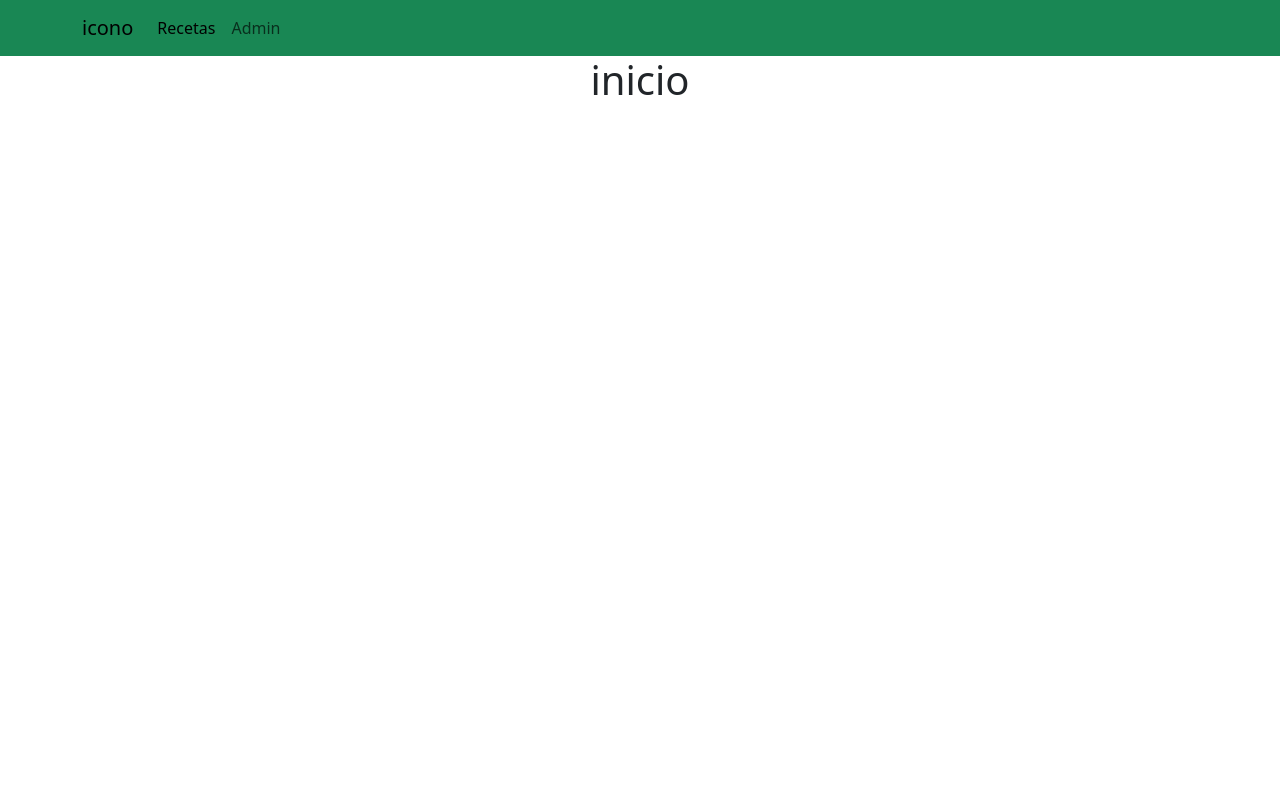
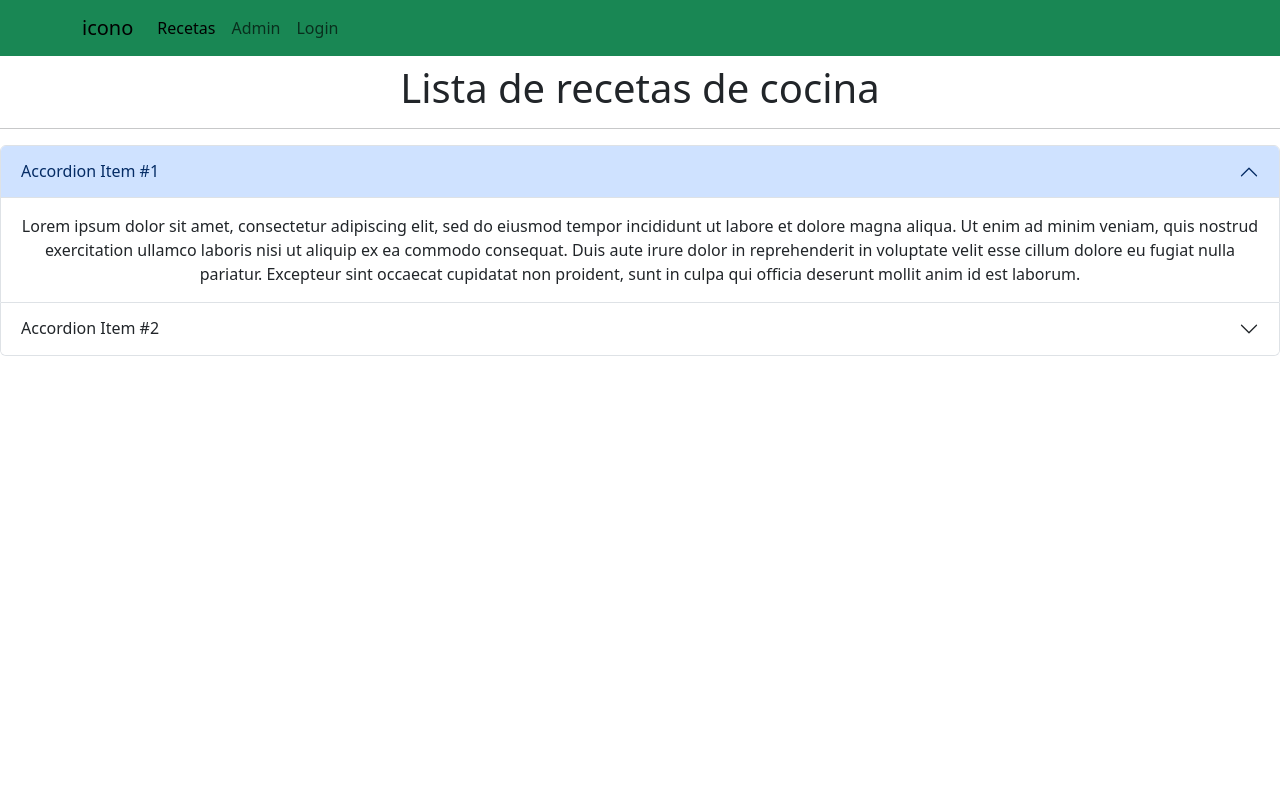
Before and after one commit to nicoleonard/TP-Frontend-BlogRecetas, a React (Vite) app: page / in a window 1280 px wide. Shown: the top 800 px of the page. Built offline with nearby package versions, Linux system fonts and the light colour scheme.

Commit message:
agregado formulario de login(robado a la profe emi)

```diff
--- a/src/App.jsx
+++ b/src/App.jsx
@@ -6,6 +6,7 @@ import Error404 from "./components/views/Error404"
 import Footer from "./components/common/Footer"
 import Menu from "./components/common/Menu"
 import { Container } from "react-bootstrap"
+import Login from "./components/views/Login"
 
 function App() {
 
@@ -15,11 +16,12 @@ function App() {
         <Container fluid="true" as="header" className="w-100">
           <Menu></Menu>
         </Container>
-        <Container fluid="true" as="main" className="min-vh-100 m-0">
+        <Container fluid="true" as="main" className="min-vh-100 m-0 w-100 text-center pt-2">
           <Routes>
             <Route exact path="/" element={<Inicio></Inicio>}></Route>
             <Route exact path="/admin" element={<Admin></Admin>}></Route>
             <Route exact path="/detalles" element={<Detalles></Detalles>}></Route>
+            <Route exact path="/Login" element={<Login></Login>}></Route>
             <Route path="*" element={<Error404></Error404>}></Route>
           </Routes>
         </Container>
--- a/src/components/common/Menu.jsx
+++ b/src/components/common/Menu.jsx
@@ -14,6 +14,7 @@ const Menu = () => {
                         <Nav className="me-auto">
                             <NavLink end to="/" className={'nav-item nav-link'}>Recetas</NavLink>
                             <NavLink end to="/admin" className={'nav-item nav-link'}>Admin</NavLink>
+                            <NavLink end to="/login" className={'nav-item nav-link'}>Login</NavLink>
                         </Nav>
                     </Navbar.Collapse>
                 </Container>
--- a/src/components/views/Inicio.jsx
+++ b/src/components/views/Inicio.jsx
@@ -1,8 +1,36 @@
+import Accordion from 'react-bootstrap/Accordion';
 
-const Inicio = ()=>{
-    return(
+const Inicio = () => {
+    return (
         <>
-        <h1>inicio</h1>
+            <h1>Lista de recetas de cocina</h1>
+            <hr></hr>
+            <Accordion defaultActiveKey="0">
+                <Accordion.Item eventKey="0">
+                    <Accordion.Header>Accordion Item #1</Accordion.Header>
+                    <Accordion.Body>
+                        Lorem ipsum dolor sit amet, consectetur adipiscing elit, sed do
+                        eiusmod tempor incididunt ut labore et dolore magna aliqua. Ut enim ad
+                        minim veniam, quis nostrud exercitation ullamco laboris nisi ut
+                        aliquip ex ea commodo consequat. Duis aute irure dolor in
+                        reprehenderit in voluptate velit esse cillum dolore eu fugiat nulla
+                        pariatur. Excepteur sint occaecat cupidatat non proident, sunt in
+                        culpa qui officia deserunt mollit anim id est laborum.
+                    </Accordion.Body>
+                </Accordion.Item>
+                <Accordion.Item eventKey="1">
+                    <Accordion.Header>Accordion Item #2</Accordion.Header>
+                    <Accordion.Body>
+                        Lorem ipsum dolor sit amet, consectetur adipiscing elit, sed do
+                        eiusmod tempor incididunt ut labore et dolore magna aliqua. Ut enim ad
+                        minim veniam, quis nostrud exercitation ullamco laboris nisi ut
+                        aliquip ex ea commodo consequat. Duis aute irure dolor in
+                        reprehenderit in voluptate velit esse cillum dolore eu fugiat nulla
+                        pariatur. Excepteur sint occaecat cupidatat non proident, sunt in
+                        culpa qui officia deserunt mollit anim id est laborum.
+                    </Accordion.Body>
+                </Accordion.Item>
+            </Accordion>
         </>
     );
 };
--- /dev/null
+++ b/src/components/views/Login.jsx
@@ -0,0 +1,35 @@
+import { Form, Button, Container, Card } from "react-bootstrap";
+
+
+const Login = () => {
+    return (
+        <Container className="mainSection">
+            <Card className="my-5">
+                <Card.Header as="h5">Login</Card.Header>
+                <Card.Body>
+                    <Form >
+                        <Form.Group className="mb-3">
+                            <Form.Label>Usuario</Form.Label>
+                            <Form.Control
+                                type="text"
+                                placeholder="Ingrese su usuario"
+                            />
+                        </Form.Group>
+                        <Form.Group className="mb-3" controlId="formBasicPassword">
+                            <Form.Label>Password</Form.Label>
+                            <Form.Control
+                                type="password"
+                                placeholder="Password"
+                            />
+                        </Form.Group>
+                        <Button variant="primary" type="submit">
+                            Ingresar
+                        </Button>
+                    </Form>
+                </Card.Body>
+            </Card>
+        </Container>
+    );
+};
+
+export default Login;
```
